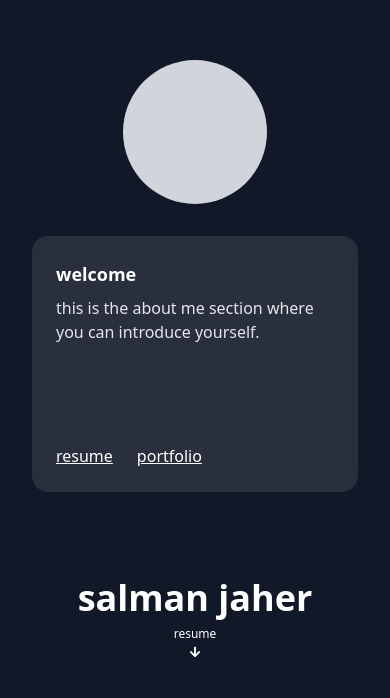
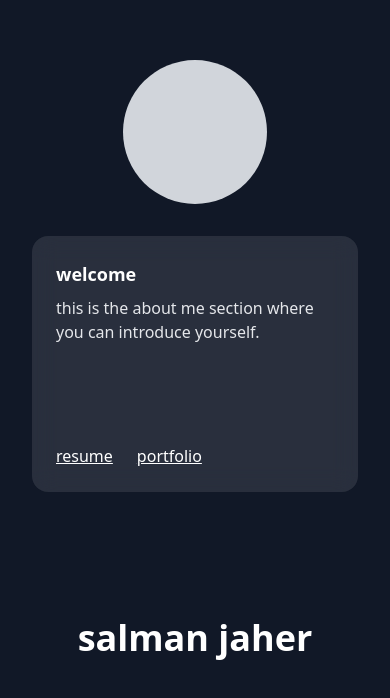
Before and after one commit to salmanjaher/website, a React (Vite) app: page / in a window 390 px wide. Shown: the part 146-844 px from the top of the page. Built offline with nearby package versions, Linux system fonts and the light colour scheme.

Commit message:
refactor homepage mobile

```diff
--- a/src/components/Homepage.jsx
+++ b/src/components/Homepage.jsx
@@ -156,7 +156,7 @@ const Homepage = ({
 
                 <motion.div
                   onClick={onNavigateToResume}
-                  className='mt-2 flex flex-col items-center space-y-1 text-white text-xs opacity-75 transition-opacity hover:opacity-100 lowercase z-20'
+                  className='mt-2 hidden md:flex flex-col items-center space-y-1 text-white text-xs opacity-75 transition-opacity hover:opacity-100 lowercase z-20'
                   initial={{ opacity: 0, y: 20 }}
                   animate={{ opacity: 1, y: 0 }}
                   transition={{
```
